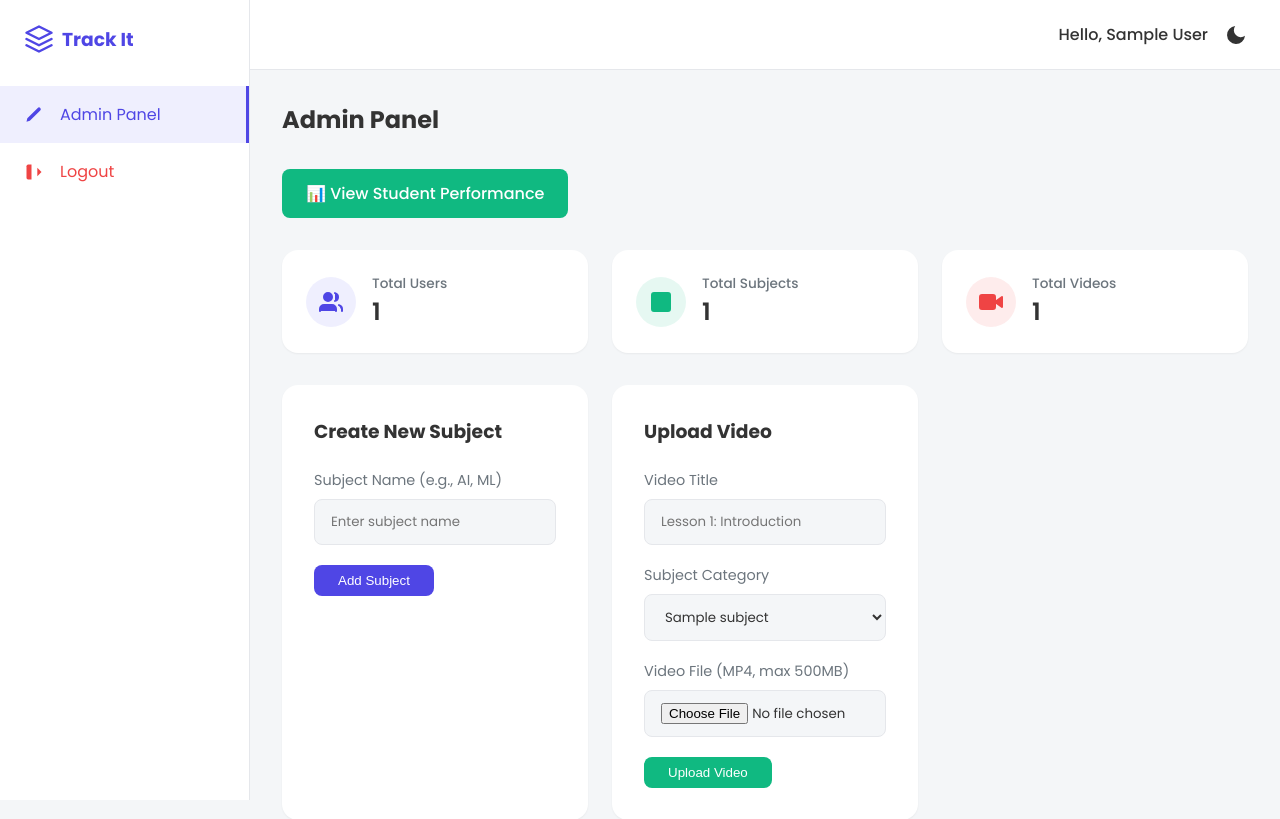
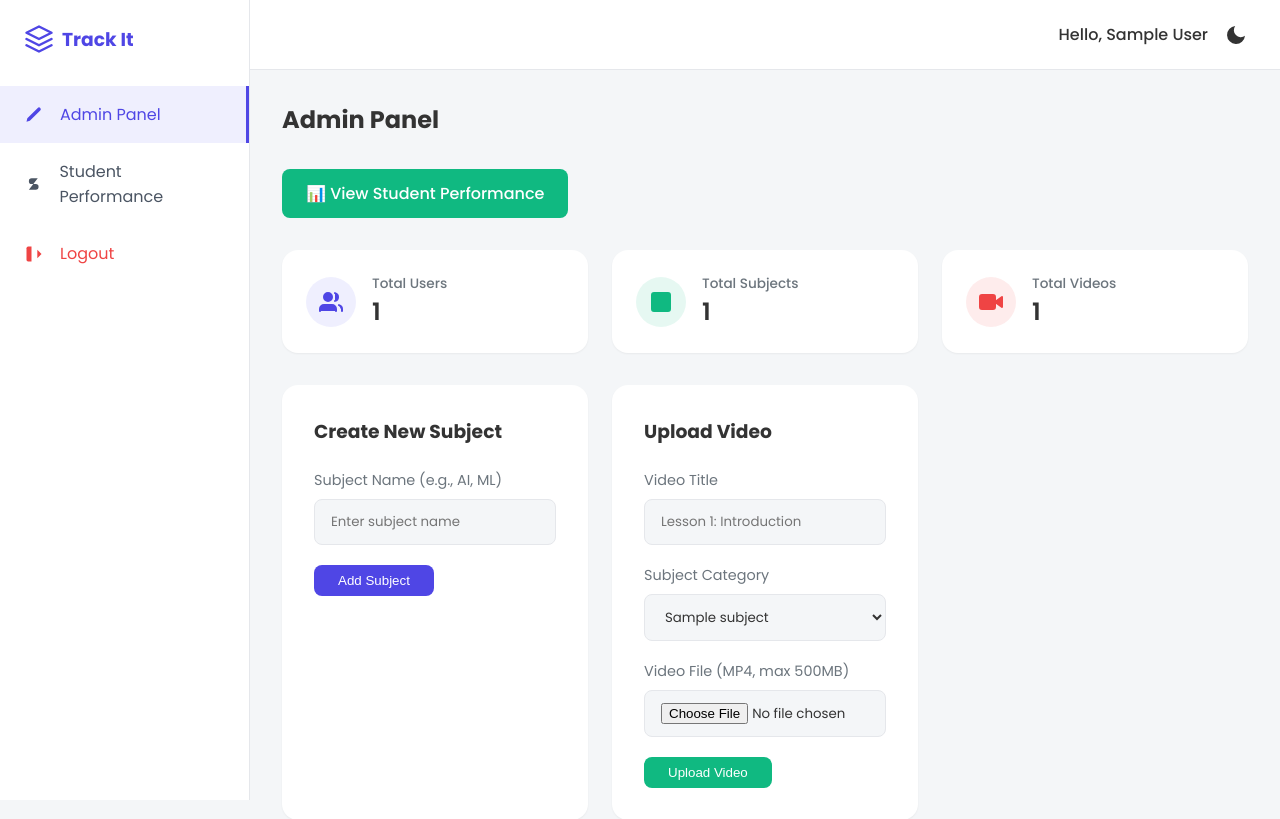
Before and after one commit to Nandini599/Track-It, a Flask app: page /admin in a window 1280 px wide. Shown: the top 819 px of the page. Run offline with Flask 3, Linux system fonts and the light colour scheme; the visitor is signed in with stand-in values (Sample User, id 1); tables that the repository leaves empty hold one stand-in row (values such as "Sample post").

Commit message:
Add student performance link to admin sidebar

```diff
--- a/templates/base.html
+++ b/templates/base.html
@@ -40,6 +40,10 @@
                 <a href="{{ url_for('admin_dashboard') }}" class="{{ 'active' if request.endpoint == 'admin_dashboard' else '' }}">
                     <svg viewBox="0 0 24 24"><path d="M12 20h9"></path><path d="M16.5 3.5a2.121 2.121 0 0 1 3 3L7 19l-4 1 1-4L16.5 3.5z"></path></svg>
                     Admin Panel
+                </a>
+                <a href="{{ url_for('admin_performance') }}" class="{{ 'active' if request.endpoint == 'admin_performance' else '' }}">
+                    <svg viewBox="0 0 24 24"><line x1="12" y1="2" x2="12" y2="22"></line><path d="M17 5H9.5a3.5 3.5 0 0 0 0 7h5a3.5 3.5 0 0 1 0 7H6"></path></svg>
+                    Student Performance
                 </a>
                 {% endif %}
 
```
